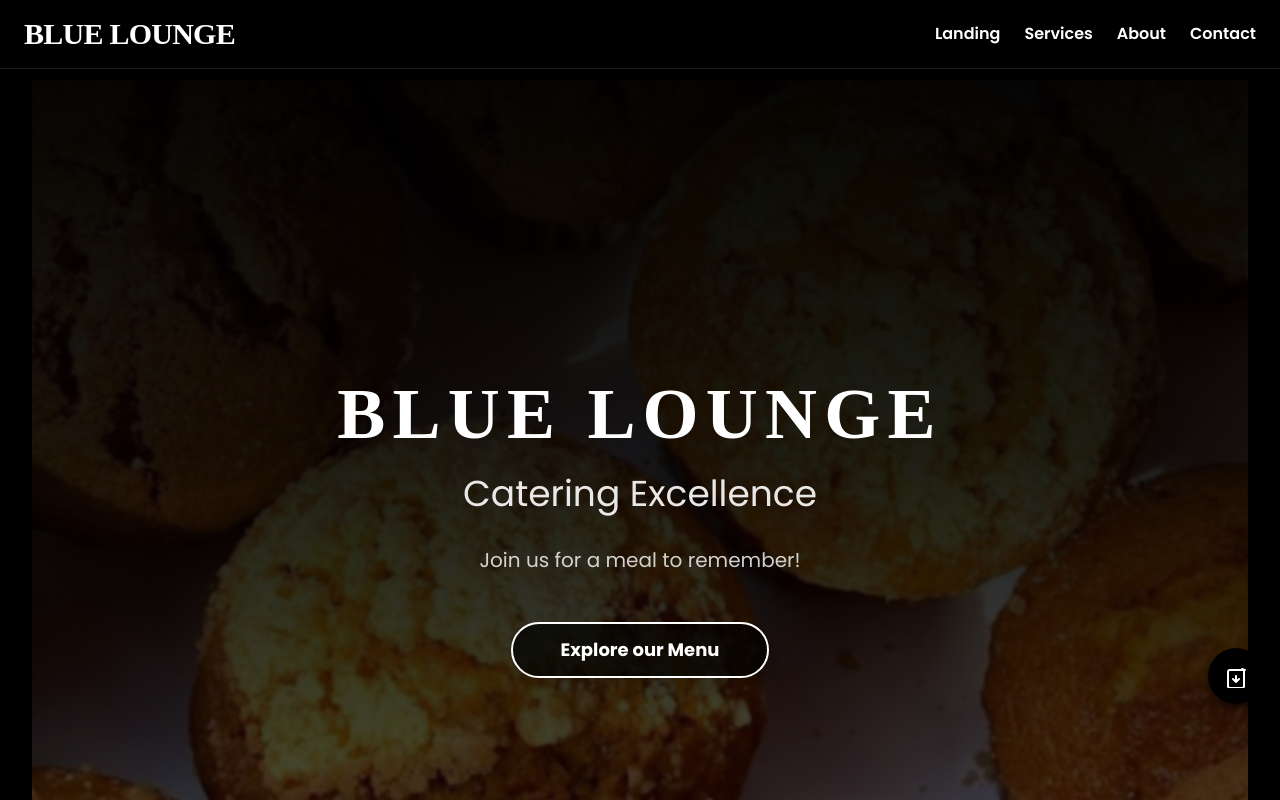
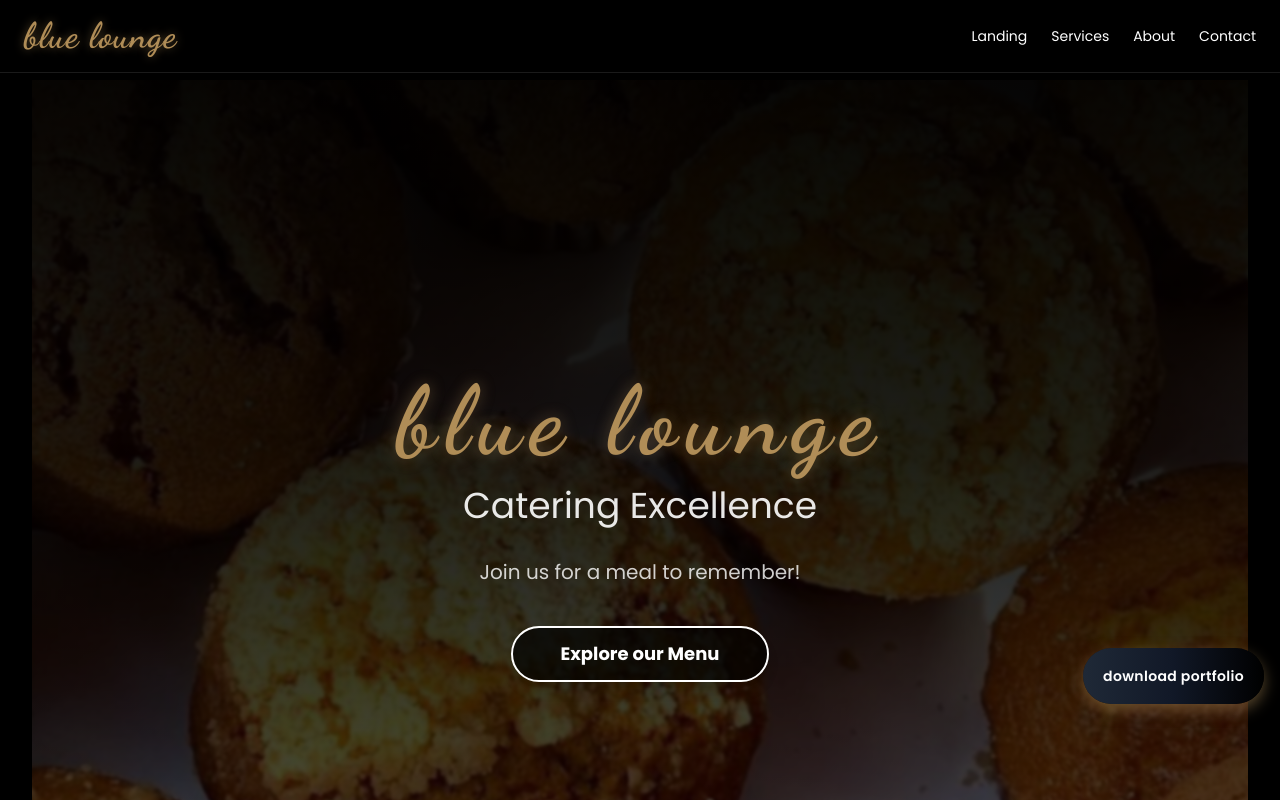
Before and after one commit to omarSamy212/blue-lounge, a React (Vite) app: page /b in a window 1280 px wide. Shown: the top 800 px of the page. Built offline with nearby package versions, Linux system fonts and the light colour scheme.

Commit message:
Initial commit

```diff
--- a/src/components/Bluelounge/BlueLoungeHome.jsx
+++ b/src/components/Bluelounge/BlueLoungeHome.jsx
@@ -47,6 +47,7 @@ const containerVariants = {
 
 export default function BlueLoungeUltraFancy() {
   const [currentSlide, setCurrentSlide] = useState(0);
+  const [menuOpen, setMenuOpen] = useState(false);
 
   useEffect(() => {
     const interval = setInterval(() => {
@@ -64,7 +65,7 @@ export default function BlueLoungeUltraFancy() {
 
   return (
     <div className="min-h-screen px-4 mx-auto overflow-x-hidden text-white bg-black sm:px-6 md:px-8 font-poppins max-w-7xl">
-      {/* Import fonts from Google Fonts */}
+      {/* Import fonts */}
       <style>
         {`
           @import url('https://fonts.googleapis.com/css2?family=Dancing+Script&family=Poppins&display=swap');
@@ -72,22 +73,51 @@ export default function BlueLoungeUltraFancy() {
           .font-dancing-script { font-family: 'Dancing Script', cursive; }
         `}
       </style>
-
 {/* HEADER */}
 <header className="fixed inset-x-0 top-0 z-50 bg-black/70 backdrop-blur-[6px] border-b border-white/10 flex justify-between items-center px-4 sm:px-6 py-4">
+  {/* Logo / Title */}
   <div
-          className="text-xl font-extrabold tracking-tight uppercase select-none sm:text-2xl md:text-3xl"
-          style={{ fontFamily: "'Brush Script MT', cursive" }}
+    className="text-2xl sm:text-3xl md:text-4xl font-extrabold tracking-wide select-none text-[#b08d57] font-dancing"
+    style={{
+      fontFamily: "'Dancing Script', cursive",
+      textShadow: "0 0 10px rgba(176,141,87,0.5)",
+    }}
   >
     {mainTitle}
   </div>
-        <nav className="flex space-x-4 text-sm font-semibold sm:space-x-6 md:text-base">
-          <a href="/" className="transition-colors hover:text-gray-300">Landing</a>
-          <a href="/s" className="transition-colors hover:text-gray-300">Services</a>
-          <a href="/a" className="transition-colors hover:text-gray-300">About</a>
-          <a href="/c" className="transition-colors hover:text-gray-300">Contact</a>
+
+  {/* Desktop Nav */}
+  <nav className="hidden space-x-6 text-sm font-medium md:flex">
+    <a href="/" className="transition-colors hover:text-[#b08d57]">Landing</a>
+    <a href="/s" className="transition-colors hover:text-[#b08d57]">Services</a>
+    <a href="/a" className="transition-colors hover:text-[#b08d57]">About</a>
+    <a href="/c" className="transition-colors hover:text-[#b08d57]">Contact</a>
   </nav>
+
+  {/* Mobile Menu Button */}
+  <button
+    className="text-3xl text-[#b08d57] md:hidden focus:outline-none"
+    onClick={() => setMenuOpen(!menuOpen)}
+  >
+    {menuOpen ? "✖" : "☰"}
+  </button>
+
+  {/* Mobile Dropdown Menu */}
+  {menuOpen && (
+    <motion.div
+      initial={{ opacity: 0, y: -10 }}
+      animate={{ opacity: 1, y: 0 }}
+      exit={{ opacity: 0, y: -10 }}
+      className="absolute left-0 right-0 flex flex-col items-center py-6 space-y-4 border-t top-16 bg-black/95 border-white/10 md:hidden"
+    >
+      <a href="/" className="text-white hover:text-[#b08d57]" onClick={() => setMenuOpen(false)}>Landing</a>
+      <a href="/s" className="text-white hover:text-[#b08d57]" onClick={() => setMenuOpen(false)}>Services</a>
+      <a href="/a" className="text-white hover:text-[#b08d57]" onClick={() => setMenuOpen(false)}>About</a>
+      <a href="/c" className="text-white hover:text-[#b08d57]" onClick={() => setMenuOpen(false)}>Contact</a>
+    </motion.div>
+  )}
 </header>
+
 
       <div className="h-20"></div>
 
@@ -97,45 +127,49 @@ export default function BlueLoungeUltraFancy() {
     src={backgroundImage}
     alt="hero background"
     className="absolute inset-0 w-full h-full object-cover opacity-30 blur-[1.5px] scale-105"
-          initial={{ scale: 1 }}
     animate={{ scale: [1.04, 1, 1.06, 1.04] }}
     transition={{ repeat: Infinity, duration: 6, ease: "easeInOut" }}
   />
   <div className="absolute inset-0 bg-gradient-to-b from-black/90 via-black/60 to-black/96" />
+
   <div className="z-10 max-w-4xl pt-24 md:pt-36">
     <h1
-            className="mb-4 text-4xl font-extrabold tracking-widest uppercase sm:mb-6 sm:text-5xl md:text-7xl"
-            style={{ fontFamily: "'Brush Script MT', cursive" }}
+      className="mb-4 text-4xl sm:text-6xl md:text-8xl font-extrabold tracking-widest select-none text-[#b08d57] font-dancing"
+      style={{
+        fontFamily: "'Dancing Script', cursive",
+        textShadow: "0 0 15px rgba(176, 141, 87, 0.4)",
+      }}
     >
       {mainTitle}
     </h1>
+
     <motion.h2
-            className="mb-6 text-xl font-medium sm:mb-8 sm:text-2xl md:text-4xl text-white/90"
+      className="mb-6 text-lg font-medium sm:text-2xl md:text-4xl sm:mb-8 text-white/90"
       initial={{ opacity: 0, y: 40 }}
       animate={{ opacity: 1, y: 0 }}
       transition={{ duration: 1.2, delay: 0.2 }}
     >
       Catering Excellence
     </motion.h2>
+
     <motion.p
-            className="max-w-xl mx-auto mb-4 text-sm sm:mb-6 sm:text-base md:text-xl text-white/80"
+      className="max-w-xl mx-auto mb-4 text-sm sm:text-base md:text-xl text-white/80"
       initial={{ opacity: 0, y: 50 }}
       animate={{ opacity: 1, y: 0 }}
       transition={{ duration: 1.2, delay: 0.3 }}
     >
       Join us for a meal to remember!
     </motion.p>
+
     <button className="px-6 py-2 mt-4 text-sm font-bold transition duration-300 border-2 border-white rounded-full shadow-lg sm:px-8 md:px-12 sm:py-3 sm:mt-6 sm:text-base md:text-lg bg-black/70 hover:bg-white hover:text-black hover:border-black focus:outline-none">
-            <span className="transition group-hover:invert">Explore our Menu</span>
+      Explore our Menu
     </button>
   </div>
 </section>
 
+
       {/* SLIDER */}
-      <section
-        className="relative w-full max-w-5xl mx-auto my-12 overflow-hidden border shadow-2xl rounded-3xl border-white/10"
-        id="menu"
-      >
+      <section className="relative w-full max-w-5xl mx-auto my-12 overflow-hidden border shadow-2xl rounded-3xl border-white/10" id="menu">
         {sliderImages.map((img, idx) => (
           <motion.img
             key={idx}
@@ -150,35 +184,7 @@ export default function BlueLoungeUltraFancy() {
             transition={{ duration: 1 }}
           />
         ))}
-        <button
-          onClick={() =>
-            setCurrentSlide(
-              (currentSlide + sliderImages.length - 1) % sliderImages.length
-            )
-          }
-          className="absolute z-20 p-2 text-3xl text-white transform -translate-y-1/2 rounded-full left-4 top-1/2 sm:text-4xl bg-black/70 hover:bg-gray-700"
-        >
-          ‹
-        </button>
-        <button
-          onClick={() => setCurrentSlide((currentSlide + 1) % sliderImages.length)}
-          className="absolute z-20 p-2 text-3xl text-white transform -translate-y-1/2 rounded-full right-4 top-1/2 sm:text-4xl bg-black/70 hover:bg-gray-700"
-        >
-          ›
-        </button>
-        <div className="absolute flex space-x-2 transform -translate-x-1/2 bottom-4 left-1/2">
-          {sliderImages.map((_, i) => (
-            <span
-              key={i}
-              onClick={() => setCurrentSlide(i)}
-              className={`w-3 h-3 rounded-full cursor-pointer border-2 ${
-                currentSlide === i ? "bg-white" : "bg-gray-600 border-gray-400"
-              }`}
-            />
-          ))}
-        </div>
       </section>
-
             {/* Alternating Image/Text Grid */}
       <section className="max-w-6xl px-4 mx-auto space-y-20" id="gallery">
         {dishes.map((dish, i) => (
@@ -239,15 +245,13 @@ export default function BlueLoungeUltraFancy() {
           In the summer of 2019, we brought smiles to Dragon Island/Livios Sidi Abd El-Rahman with a small shack offering waffles, crepes, and children's happy meals.
         </motion.p>
       </section>
-
-      {/* Footer */}
+      {/* FOOTER */}
       <footer className="relative py-10 mt-32 text-sm text-center bg-black border-t bg-opacity-90 border-white/20 text-white/70">
         <div className="flex justify-center mb-6">
           <img
             src="/assets/photo_5764642634851879887_y.png"
             alt="Blue Lounge Logo"
             className="object-contain w-24 h-auto filter brightness-90 drop-shadow-lg"
-            style={{ maxWidth: "120px" }}
           />
         </div>
 
@@ -256,13 +260,13 @@ export default function BlueLoungeUltraFancy() {
         </h3>
 
         <div className="flex justify-center gap-8 mb-6">
-          <a href="https://wa.me/201001688655" target="_blank" rel="noopener noreferrer" className="text-[#b08d57] hover:text-green-500 transition-transform transform hover:scale-125" title="Chat on WhatsApp">
+          <a href="https://wa.me/201001688655" target="_blank" rel="noopener noreferrer" className="text-[#b08d57] hover:text-green-500 transition-transform transform hover:scale-125">
             <i className="text-2xl fab fa-whatsapp"></i>
           </a>
-          <a href="https://www.facebook.com/" target="_blank" rel="noopener noreferrer" className="text-[#b08d57] hover:text-blue-500 transition-transform transform hover:scale-125" title="Visit our Facebook">
+          <a href="https://www.facebook.com/" target="_blank" rel="noopener noreferrer" className="text-[#b08d57] hover:text-blue-500 transition-transform transform hover:scale-125">
             <i className="text-2xl fab fa-facebook-f"></i>
           </a>
-          <a href="mailto:instafood@outlook.com" className="text-[#b08d57] hover:text-red-500 transition-transform transform hover:scale-125" title="Send us an Email">
+          <a href="mailto:instafood@outlook.com" className="text-[#b08d57] hover:text-red-500 transition-transform transform hover:scale-125">
             <i className="text-2xl fas fa-envelope"></i>
           </a>
         </div>
@@ -270,27 +274,14 @@ export default function BlueLoungeUltraFancy() {
         <p>© 2025 Blue Lounge. All Rights Reserved.</p>
       </footer>
 
-      {/* Side Chat-Like PDF Button in Black and White */}
+      {/* Floating Button */}
       <button
         onClick={handlePdfClick}
         aria-label="Download PDF Menu"
-        className="fixed z-50 flex items-center justify-center text-white transition duration-300 bg-black rounded-full shadow-lg right-4 bottom-24 w-14 h-14 hover:bg-white hover:text-black"
-        style={{ boxShadow: "0 4px 8px rgba(0,0,0,0.5)" }}
+        className="fixed z-50 flex items-center justify-center w-auto px-5 space-x-3 text-white transition duration-300 bg-gradient-to-r from-gray-800 via-gray-900 to-black rounded-full shadow-lg right-4 bottom-24 h-14 hover:from-white hover:via-white hover:to-white hover:text-black focus:outline-none focus:ring-4 focus:ring-[#b08d57]/60 select-none"
+        style={{ boxShadow: "0 6px 15px rgba(176,141,87,0.5)" }}
       >
-        <svg
-          xmlns="http://www.w3.org/2000/svg"
-          className="w-6 h-6"
-          fill="none"
-          viewBox="0 0 24 24"
-          stroke="currentColor"
-          strokeWidth={2}
-        >
-          <path
-            strokeLinecap="round"
-            strokeLinejoin="round"
-            d="M12 12v6m0 0l-3-3m3 3l3-3m6-9H6a2 2 0 00-2 2v14a2 2 0 002 2h12a2 2 0 002-2V7a2 2 0 00-2-2z"
-          />
-        </svg>
+        <span className="text-sm font-semibold tracking-wide">download portfolio</span>
       </button>
     </div>
   );
--- a/src/components/instafood/InstafoodHome.jsx
+++ b/src/components/instafood/InstafoodHome.jsx
@@ -24,6 +24,7 @@ export default function InstaFoodHome() {
     const pdfUrl = "/InstaFood portfolio.pdf";
     window.open(pdfUrl, "_blank");
   };
+  const [menuOpen, setMenuOpen] = useState(false);
 
   return (
     <div className="min-h-screen px-4 mx-auto overflow-x-hidden text-white bg-black font-poppins sm:px-6 md:px-8 max-w-7xl">
@@ -34,22 +35,51 @@ export default function InstaFoodHome() {
           .font-dancing { font-family: 'Dancing Script', cursive; }
         `}
       </style>
-
       {/* HEADER */}
       <header className="fixed inset-x-0 top-0 z-50 bg-black/70 backdrop-blur-[6px] border-b border-white/10 flex justify-between items-center px-4 sm:px-6 py-4">
+        {/* Title */}
         <div
-          className="text-2xl sm:text-3xl font-extrabold tracking-tight uppercase select-none font-dancing text-[#b08d57]"
-          style={{ fontFamily: "'Dancing Script', cursive" }}
+          className="text-2xl sm:text-3xl font-extrabold tracking-tight select-none text-[#b08d57] font-dancing"
+          style={{
+            fontFamily: "'Dancing Script', cursive",
+            textShadow: "0 0 8px rgba(176,141,87,0.4)",
+          }}
         >
           Instafood
         </div>
-        <nav className="flex space-x-4 text-sm font-semibold text-white sm:space-x-8 sm:text-base">
-          <a href="/" className="hover:text-[#b08d57] transition-colors">landing</a>
+
+        {/* Desktop Nav */}
+        <nav className="hidden space-x-6 text-sm font-semibold text-white md:flex sm:space-x-8 sm:text-base">
+          <a href="/" className="hover:text-[#b08d57] transition-colors">Landing</a>
           <a href="/si" className="hover:text-[#b08d57] transition-colors">Services</a>
           <a href="/k" className="hover:text-[#b08d57] transition-colors">About</a>
           <a href="/di" className="hover:text-[#b08d57] transition-colors">Contact</a>
         </nav>
+
+        {/* Mobile Menu Button */}
+        <button
+          className="text-3xl text-[#b08d57] md:hidden focus:outline-none"
+          onClick={() => setMenuOpen(!menuOpen)}
+        >
+          {menuOpen ? "✖" : "☰"}
+        </button>
+
+        {/* Mobile Dropdown Menu */}
+        {menuOpen && (
+          <motion.div
+            initial={{ opacity: 0, y: -10 }}
+            animate={{ opacity: 1, y: 0 }}
+            exit={{ opacity: 0, y: -10 }}
+            className="absolute left-0 right-0 flex flex-col items-center py-6 space-y-4 border-t top-16 bg-black/95 border-white/10 md:hidden"
+          >
+            <a href="/" className="text-white hover:text-[#b08d57]" onClick={() => setMenuOpen(false)}>Landing</a>
+            <a href="/si" className="text-white hover:text-[#b08d57]" onClick={() => setMenuOpen(false)}>Services</a>
+            <a href="/k" className="text-white hover:text-[#b08d57]" onClick={() => setMenuOpen(false)}>About</a>
+            <a href="/di" className="text-white hover:text-[#b08d57]" onClick={() => setMenuOpen(false)}>Contact</a>
+          </motion.div>
+        )}
       </header>
+
 
       <div className="h-20"></div>
 
@@ -87,9 +117,7 @@ export default function InstaFoodHome() {
           >
             Bringing health and taste together — every bite, a story of quality and care.
           </motion.p>
-          <button className="px-8 py-2 text-base font-bold transition duration-300 border-2 border-white rounded-full shadow-lg group sm:px-12 sm:py-3 sm:text-lg bg-black/60 hover:bg-white hover:text-black hover:border-black">
-            <span className="transition group-hover:invert">Explore Menu</span>
-          </button>
+
         </div>
       </section>
 
@@ -133,9 +161,8 @@ export default function InstaFoodHome() {
             <span
               key={i}
               onClick={() => setCurrentSlide(i)}
-              className={`w-3 h-3 rounded-full cursor-pointer border-2 ${
-                currentSlide === i ? "bg-white" : "bg-gray-600 border-gray-400"
-              }`}
+              className={`w-3 h-3 rounded-full cursor-pointer border-2 ${currentSlide === i ? "bg-white" : "bg-gray-600 border-gray-400"
+                }`}
             />
           ))}
         </div>
@@ -249,28 +276,14 @@ export default function InstaFoodHome() {
         <p>© 2025 Blue Lounge. All Rights Reserved.</p>
       </footer>
 
-
-      {/* Side Chat-Like PDF Button in Black and White */}
+      {/* Floating Button */}
       <button
         onClick={handlePdfClick}
         aria-label="Download PDF Menu"
-        className="fixed z-50 flex items-center justify-center text-white transition duration-300 bg-black rounded-full shadow-lg right-4 bottom-24 w-14 h-14 hover:bg-white hover:text-black"
-        style={{ boxShadow: "0 4px 8px rgba(0,0,0,0.5)" }}
+        className="fixed z-50 flex items-center justify-center w-auto px-5 space-x-3 text-white transition duration-300 bg-gradient-to-r from-gray-800 via-gray-900 to-black rounded-full shadow-lg right-4 bottom-24 h-14 hover:from-white hover:via-white hover:to-white hover:text-black focus:outline-none focus:ring-4 focus:ring-[#b08d57]/60 select-none"
+        style={{ boxShadow: "0 6px 15px rgba(176,141,87,0.5)" }}
       >
-        <svg
-          xmlns="http://www.w3.org/2000/svg"
-          className="w-6 h-6"
-          fill="none"
-          viewBox="0 0 24 24"
-          stroke="currentColor"
-          strokeWidth={2}
-        >
-          <path
-            strokeLinecap="round"
-            strokeLinejoin="round"
-            d="M12 12v6m0 0l-3-3m3 3l3-3m6-9H6a2 2 0 00-2 2v14a2 2 0 002 2h12a2 2 0 002-2V7a2 2 0 00-2-2z"
-          />
-        </svg>
+        <span className="text-sm font-semibold tracking-wide">download portfolio</span>
       </button>
     </div>
   );
--- a/src/components/instafood/Servicesinsta.jsx
+++ b/src/components/instafood/Servicesinsta.jsx
@@ -54,18 +54,34 @@ const servicesCorporate = [
   },
 ];
 
+const clients = [
+  "/assets/28.10.2025_17.10.06_REC.png",
+  "/assets/28.10.2025_17.10.20_REC.png"
+];
+
 export default function InstaFoodServices() {
   return (
-    <div className="min-h-screen px-6 pb-24 overflow-x-hidden text-white bg-gradient-to-b from-black to-gray-900 md:px-10 font-poppins">
+  <div className="min-h-screen px-6 pb-24 overflow-x-hidden text-white bg-black md:px-10 font-poppins">
+
       <style>
         {`
           @import url('https://fonts.googleapis.com/css2?family=Dancing+Script:wght@700&family=Poppins:wght@400;600&display=swap');
 
           .font-poppins { font-family: 'Poppins', sans-serif; }
-          .font-dancing { font-family: 'Dancing+Script', cursive; }
+          .font-dancing { font-family: 'Dancing Script', cursive; }
+
+          @keyframes rotateSlow {
+            0% { transform: rotate(0deg); }
+            100% { transform: rotate(360deg); }
+          }
+
+          .rotate-slow {
+            animation: rotateSlow 20s linear infinite;
+          }
         `}
       </style>
 
+      {/* HEADER */}
       <header className="fixed top-0 left-0 right-0 z-50 bg-black/60 backdrop-blur-lg border-b border-[#b08d57]/20 flex flex-wrap justify-between items-center px-4 sm:px-8 md:px-12 py-4 gap-y-2">
         <h1
           className="flex-1 min-w-[150px] text-2xl sm:text-3xl md:text-4xl font-dancing text-[#b08d57] select-none"
@@ -75,9 +91,9 @@ export default function InstaFoodServices() {
         </h1>
         <nav className="flex flex-wrap justify-center flex-1 gap-4 text-sm font-semibold basis-full md:basis-auto md:flex-auto md:gap-8 md:text-base md:justify-end">
           <a href="/i" className="hover:text-[#b08d57] transition">Home</a>
-    <a href="/si" className="hover:text-[#b08d57] transition">Services</a>
+          <a href="/si" className="text-[#b08d57] underline underline-offset-4">Services</a>
           <a href="/k" className="hover:text-[#b08d57] transition">About</a>
-    <a href="/di" className="text-[#b08d57] underline underline-offset-4">Contact</a>
+          <a href="/di" className="hover:text-[#b08d57] transition">Contact</a>
           <a
             href="/"
             className="ml-0 md:ml-4 px-4 py-2 border border-[#b08d57]/50 rounded-full hover:bg-[#b08d57] hover:text-black transition text-sm"
@@ -178,6 +194,34 @@ export default function InstaFoodServices() {
         </div>
       </section>
 
+      {/* CLIENTS SECTION */}
+      <section className="max-w-5xl mx-auto mt-32 text-center">
+        <motion.h2
+          className="text-4xl md:text-5xl font-dancing mb-10 text-[#b08d57]"
+          style={{ fontFamily: "'Dancing Script', cursive" }}
+          initial={{ opacity: 0 }}
+          whileInView={{ opacity: 1 }}
+          transition={{ duration: 1 }}
+        >
+          Our Happy Clients
+        </motion.h2>
+
+        <div className="flex flex-wrap justify-center gap-10">
+          {clients.map((client, i) => (
+            <motion.img
+              key={i}
+              src={client}
+              alt={`Client ${i + 1}`}
+              className="w-28 h-28 object-cover rounded-full border-2 border-[#b08d57] shadow-md rotate-slow"
+              initial={{ opacity: 0, scale: 0.8 }}
+              whileInView={{ opacity: 1, scale: 1 }}
+              viewport={{ once: true }}
+              transition={{ duration: 0.8, delay: i * 0.2 }}
+            />
+          ))}
+        </div>
+      </section>
+
       {/* FOOTER */}
       <footer className="py-10 mt-32 text-sm text-center bg-black border-t bg-opacity-90 border-white/20 text-white/70">
         <h3 className="text-[#b08d57] text-lg font-dancing mb-6" style={{ fontFamily: "'Dancing Script', cursive" }}>
@@ -185,34 +229,13 @@ export default function InstaFoodServices() {
         </h3>
 
         <div className="flex justify-center gap-8 mb-6">
-          {/* WhatsApp */}
-          <a
-            href="https://wa.me/201001688655"
-            target="_blank"
-            rel="noopener noreferrer"
-            className="text-[#b08d57] hover:text-green-500 transition-transform transform hover:scale-125"
-            title="Chat on WhatsApp"
-          >
+          <a href="https://wa.me/201001688655" target="_blank" rel="noopener noreferrer" className="text-[#b08d57] hover:text-green-500 transition-transform transform hover:scale-125" title="Chat on WhatsApp">
             <i className="text-2xl fab fa-whatsapp"></i>
           </a>
-
-          {/* Facebook */}
-          <a
-            href="https://www.facebook.com/"
-            target="_blank"
-            rel="noopener noreferrer"
-            className="text-[#b08d57] hover:text-blue-500 transition-transform transform hover:scale-125"
-            title="Visit our Facebook"
-          >
+          <a href="https://www.facebook.com/" target="_blank" rel="noopener noreferrer" className="text-[#b08d57] hover:text-blue-500 transition-transform transform hover:scale-125" title="Visit our Facebook">
             <i className="text-2xl fab fa-facebook-f"></i>
           </a>
-
-          {/* Gmail */}
-          <a
-            href="mailto:instafood@outlook.com"
-            className="text-[#b08d57] hover:text-red-500 transition-transform transform hover:scale-125"
-            title="Send us an Email"
-          >
+          <a href="mailto:instafood@outlook.com" className="text-[#b08d57] hover:text-red-500 transition-transform transform hover:scale-125" title="Send us an Email">
             <i className="text-2xl fas fa-envelope"></i>
           </a>
         </div>
```
Also changed, not shown: src/components/landing/Landing.jsx (+20 -29 lines), public/assets/28.10.2025_17.10.06_REC.png (added), public/assets/28.10.2025_17.10.20_REC.png (added). Lines whose indentation alone changed are shown as unchanged.
